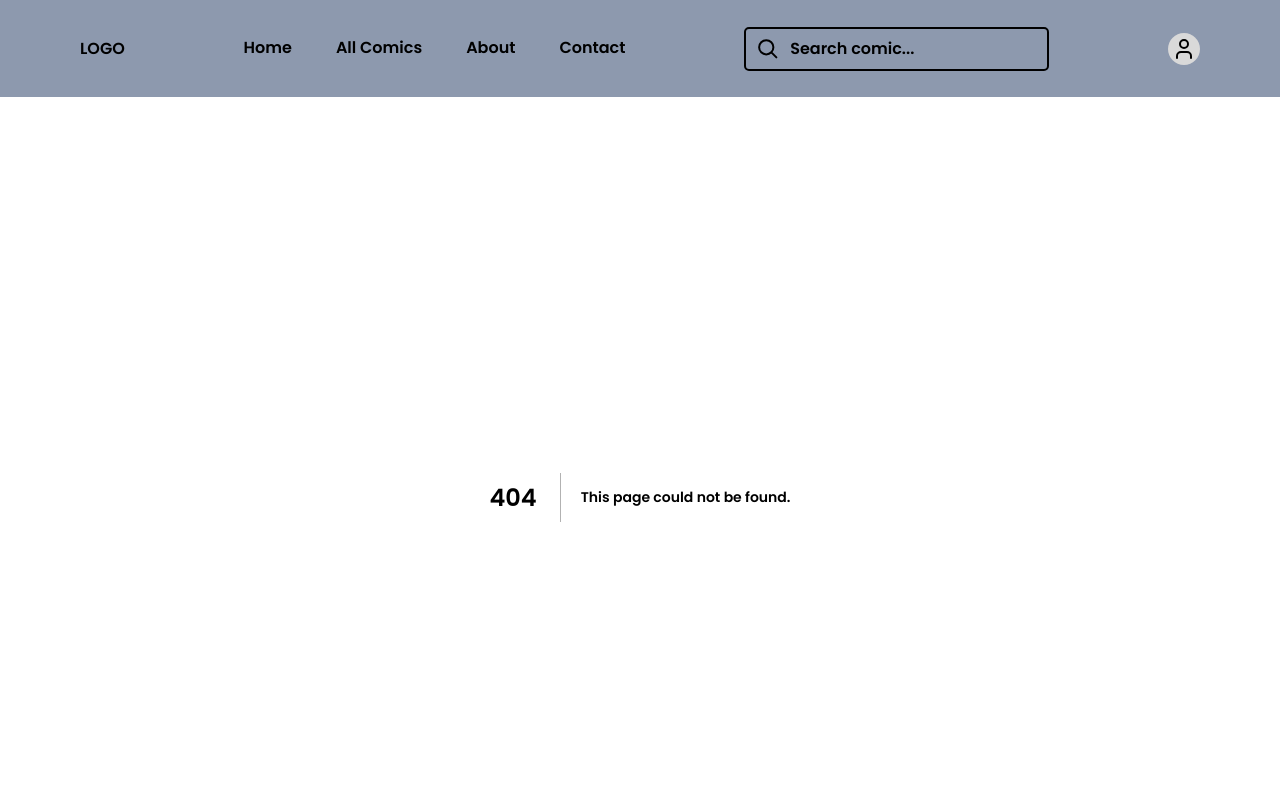
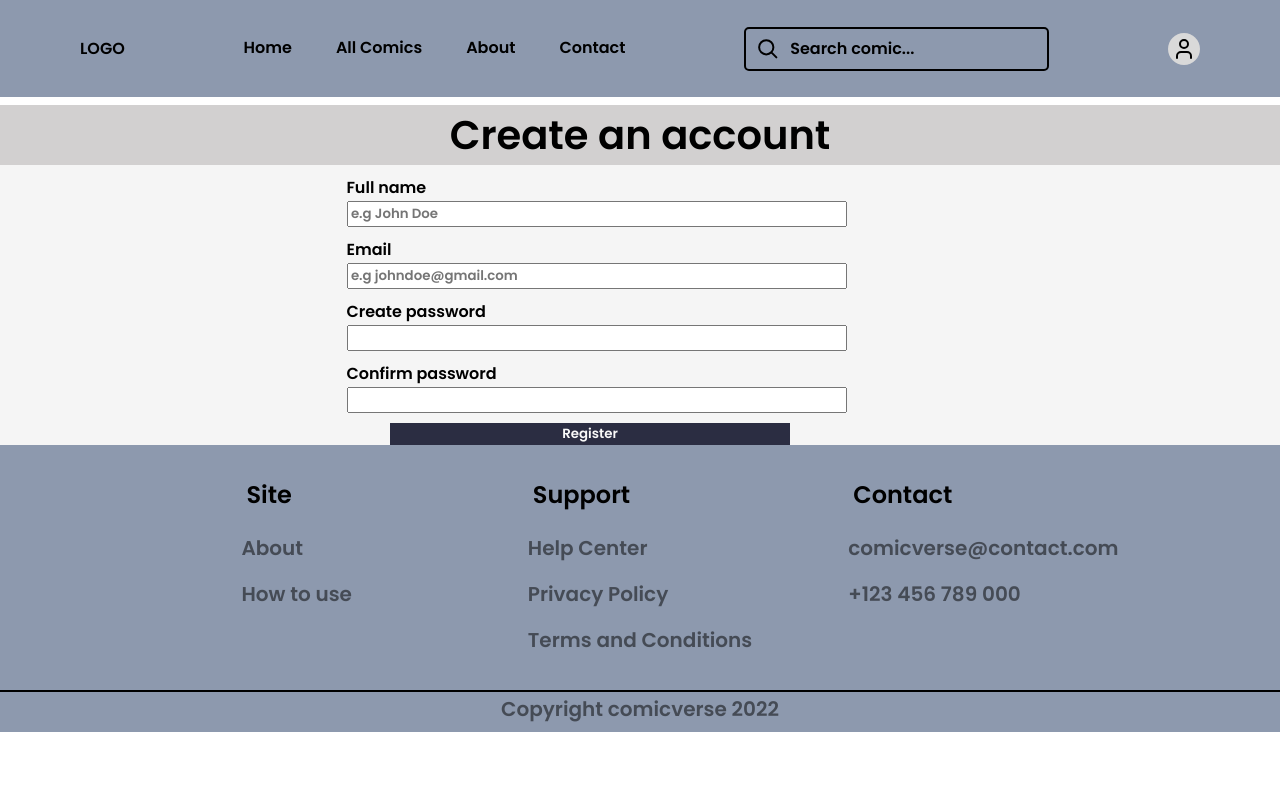
Before and after one commit to Worldwide-Talented-Fellows/comicverse, a Next.js app: page /signUpPage in a window 1280 px wide. Before the commit this address had no page. Shown: the top 800 px of the page. Built offline with nearby package versions, Linux system fonts and the light colour scheme.

Commit message:
preliminary markup for signUp page

```diff
--- /dev/null
+++ b/pages/signUpPage/index.js
@@ -0,0 +1,28 @@
+import React from 'react';
+import styles from '../../styles/signUp/signUpPage.module.css';
+
+function signUp() {
+    return (
+        <div className={styles.container}>
+            <div className={styles.header}>
+                <h2>Create an account</h2>
+            </div>
+            <div >
+                <form action="/send-data-here" method="post" className={styles.input_forms} >
+                    <label for="first">Full name</label>
+                    <input type="text" id="first" name="first" placeholder='e.g John Doe' required />
+                    <label for="email">Email</label>
+                    <input type="text" id="email" name="email" placeholder='e.g johndoe@gmail.com' />
+                    <label for="create">Create password</label>
+                    <input type="password" id="create" name="create" />
+                    <label for="confirmpassword">Confirm password</label>
+                    <input type="password" id="confirmpassword" name="confirmpassword" />
+
+                    <button type="submit">Register</button>
+                </form>
+            </div>
+        </div>
+    );
+}
+
+export default signUp;
--- a/styles/globals.css
+++ b/styles/globals.css
@@ -15,6 +15,8 @@ body {
     --color-4: #181923;
     --color-5: #d90429;
     --color-6: #1e1e1e;
+    --color-7: #F5F5F5;
+    --color-8: #D9D9D9;
     --fs-32: 32px;
     --fs-28: 28px;
     --fs-20: 20px;
--- /dev/null
+++ b/styles/signUp/signUpPage.module.css
@@ -0,0 +1,38 @@
+.container {
+    background:var(  --color-7);
+
+
+}
+
+.header h2 {
+    font-family: Poppins;
+    font-size: 40px;
+    font-weight: 600;
+    line-height: 60px;
+    letter-spacing: 0em;
+    text-align: center;
+    background: #d2d0d0;
+    margin: 8px 0px 8px 0px;
+}
+
+.input_forms label{
+    display: block;
+    margin-top: 10px;
+    margin-left: 346.4px;
+}
+.input_forms input{
+
+    width: 500px;
+    margin-left: 346.9px;
+}
+.input_forms button{
+    display: block;
+    margin-left: 390px;
+    margin-top: 10px;
+ width:400px;
+ background: var(--color-3);
+ color: var(--color-2);
+ border: var(--color-3)
+
+
+}
```
Also changed, not shown: 1 other file (tests, documents, lock files or other folders).
